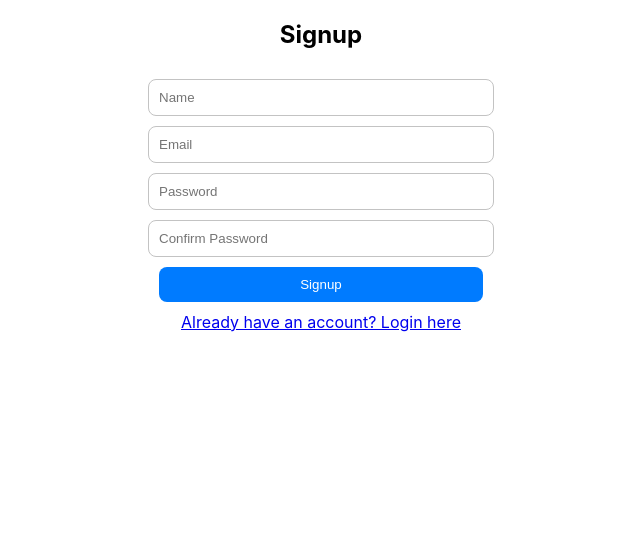
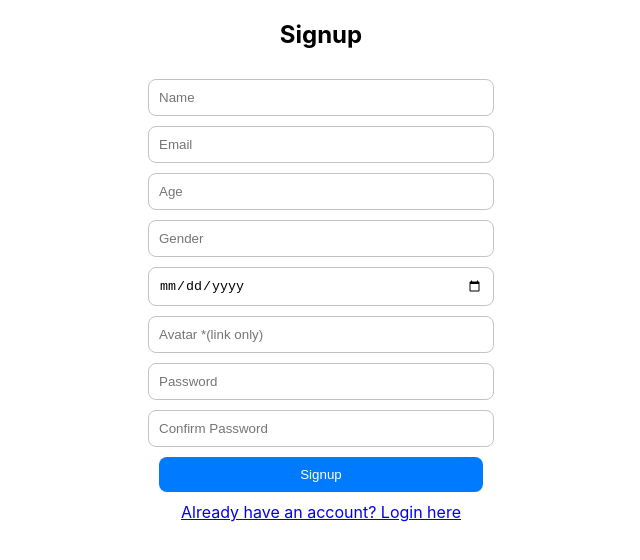
Before and after one commit to imlnr/bmi-calculator, a React (Create React App) app: page / in a window 1280 px wide. Shown: the top 560 px of the page, without its empty margins (319-959 px from the left). Built offline with nearby package versions, Linux system fonts and the light colour scheme.

Commit message:
final commit

```diff
--- a/src/pages/Signup.jsx
+++ b/src/pages/Signup.jsx
@@ -8,6 +8,10 @@ function Signup() {
     const [email, setEmail] = useState('');
     const [password, setPassword] = useState('');
     const [confirmPassword, setConfirmPassword] = useState('');
+    const [age, setAge] = useState('');
+    const [gender, setgender] = useState('');
+    const [dob, setdob] = useState('');
+    const [avatar,setavatar] = useState('');
 
     const handleSignup = (e) => {
         e.preventDefault();
@@ -21,6 +25,10 @@ function Signup() {
             <form className='signup-form' onSubmit={handleSignup}>
                 <input type="text" placeholder="Name" value={name} onChange={(e) => setName(e.target.value)} required />
                 <input type="email" placeholder="Email" value={email} onChange={(e) => setEmail(e.target.value)} required />
+                <input type="number" placeholder="Age" value={age} onChange={(e) => setAge(e.target.value)} required />
+                <input type="text" placeholder="Gender" value={gender} onChange={(e) => setgender(e.target.value)} required />
+                <input type="date" placeholder="Date of Birth" value={dob} onChange={(e)=> setdob(e.target.value)} required/>
+                <input type="url" placeholder="Avatar *(link only)" value={avatar} onChange={(e)=>setavatar(e.target.value)} required/>
                 <input type="password" placeholder="Password" value={password} onChange={(e) => setPassword(e.target.value)} required />
                 <input type="password" placeholder="Confirm Password" value={confirmPassword} onChange={(e) => setConfirmPassword(e.target.value)} required />
                 <button type="submit">Signup</button>
--- a/src/styles/Forms.css
+++ b/src/styles/Forms.css
@@ -13,6 +13,9 @@
 input[type="text"],
 input[type="email"],
 input[type="password"],
+input[type="number"],
+input[type="date"],
+input[type="url"],
 button {
     width: 90%;
     padding: 10px;
```
Lines whose indentation alone changed are shown as unchanged.
